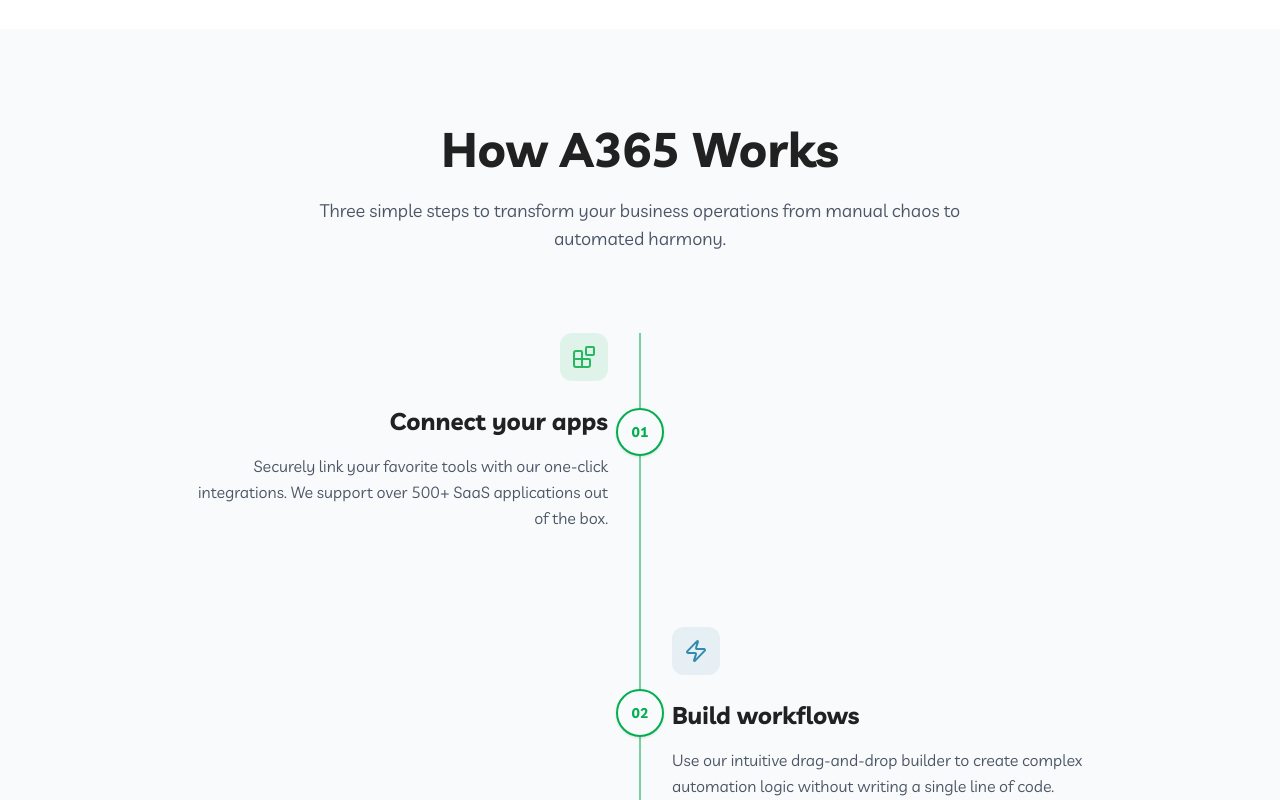
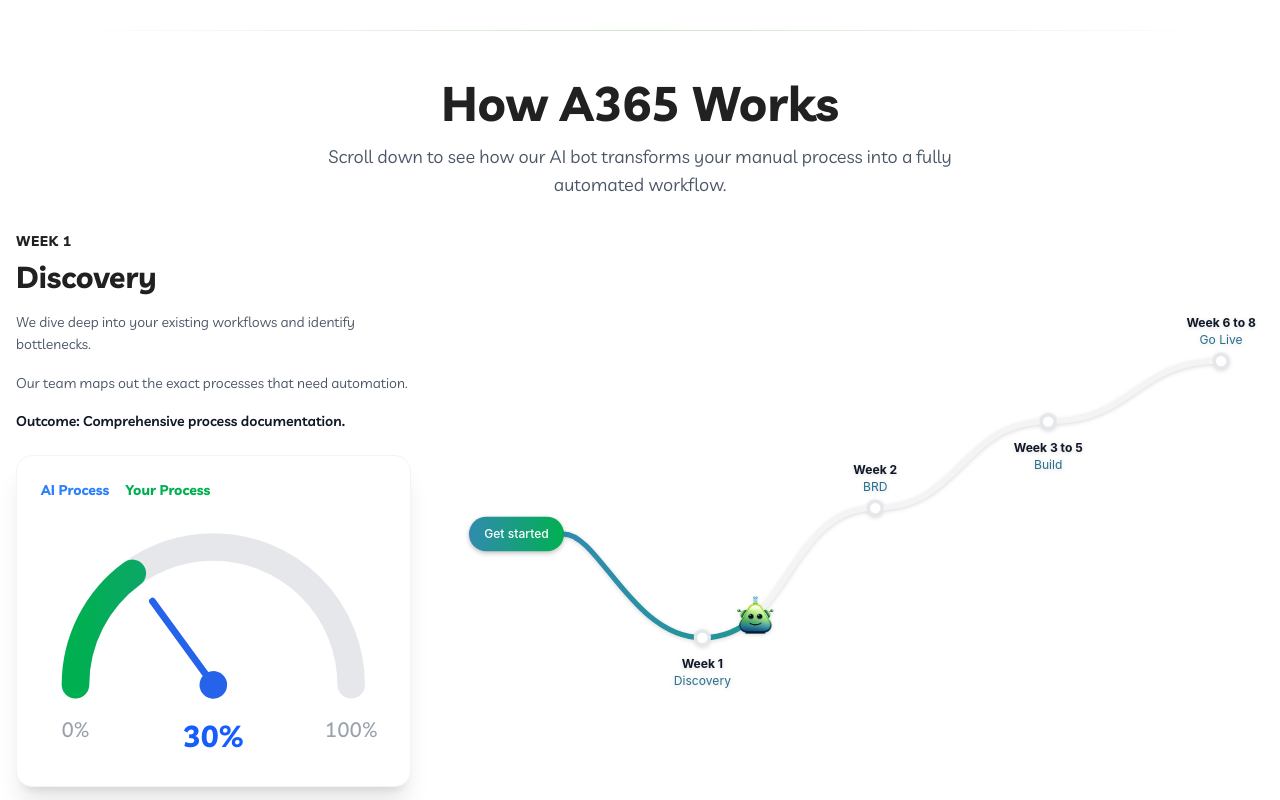
Before and after one commit to A365shift-DevTeam/A365-Automation, a React (Vite) app: page / in a window 1280 px wide. Shown: the part 1600-2400 px from the top of the page. Built offline with nearby package versions, Linux system fonts and the light colour scheme.

Commit message:
How it works Section added

```diff
--- a/src/App.tsx
+++ b/src/App.tsx
@@ -13,17 +13,32 @@ import Benefits from './components/sections/Benefits';
 import CTA from './components/sections/CTA';
 import Footer from './components/sections/Footer';
 
+function Divider() {
+  return (
+    <div className="w-full px-8 md:px-16">
+      <div className="h-px bg-gradient-to-r from-transparent via-[#65A859]/30 to-transparent" />
+    </div>
+  );
+}
+
 export default function App() {
   return (
     <div className="min-h-screen bg-white text-gray-900 selection:bg-primary-500/30">
       <main>
         <Hero />
+        <Divider />
         <ShowcaseCarousel />
+        <Divider />
         <HowItWorks />
+        <Divider />
         <Features />
+        <Divider />
         <WorkflowVisualizer />
+        <Divider />
         <Integrations />
+        <Divider />
         <Benefits />
+        <Divider />
         <CTA />
       </main>
       <Footer />
--- a/src/components/sections/HowItWorks.tsx
+++ b/src/components/sections/HowItWorks.tsx
@@ -1,93 +1,221 @@
 import { motion, useScroll, useTransform } from 'motion/react';
-import { useRef } from 'react';
-import { Blocks, Zap, BarChart3 } from 'lucide-react';
-import SectionWrapper from '../ui/SectionWrapper';
+import { useRef, useState, useEffect } from 'react';
+import ambotLogo from '../../assets/Ambot logo png.png';
 
-const STEPS = [
+const PHASES = [
   {
-    id: '01',
-    title: 'Connect your apps',
-    description: 'Securely link your favorite tools with our one-click integrations. We support over 500+ SaaS applications out of the box.',
-    icon: Blocks,
-    color: 'text-primary-400',
-    bg: 'bg-primary-500/10',
+    threshold: 0.1,
+    week: "WEEK 0",
+    title: "Ready to start",
+    desc1: "Let's embark on the automation journey.",
+    desc2: "We will analyze your current processes.",
+    outcome: "A clear roadmap for automation."
   },
   {
-    id: '02',
-    title: 'Build workflows',
-    description: 'Use our intuitive drag-and-drop builder to create complex automation logic without writing a single line of code.',
-    icon: Zap,
-    color: 'text-accent-400',
-    bg: 'bg-accent-500/10',
+    threshold: 0.35,
+    week: "WEEK 1",
+    title: "Discovery",
+    desc1: "We dive deep into your existing workflows and identify bottlenecks.",
+    desc2: "Our team maps out the exact processes that need automation.",
+    outcome: "Comprehensive process documentation."
   },
   {
-    id: '03',
-    title: 'Automate & monitor',
-    description: 'Set it live and watch the magic happen. Track performance, errors, and savings in real-time on your dashboard.',
-    icon: BarChart3,
-    color: 'text-primary-400',
-    bg: 'bg-primary-500/10',
+    threshold: 0.6,
+    week: "WEEK 2",
+    title: "BRD",
+    desc1: "Business Requirements Document creation.",
+    desc2: "We finalize the scope, tools, and expected ROI.",
+    outcome: "Approved blueprint for the bot."
   },
+  {
+    threshold: 0.85,
+    week: "WEEK 3-5",
+    title: "Build & Train",
+    desc1: "We develop the platform, configure AI models, integrate systems, and run iterative testing.",
+    desc2: "Automation workflows, backend logic, and UI components are implemented.",
+    outcome: "Production-ready AI system."
+  },
+  {
+    threshold: 1.1,
+    week: "WEEK 6-8",
+    title: "Go Live",
+    desc1: "Deployment to production environment.",
+    desc2: "We monitor the bot's performance and make necessary adjustments.",
+    outcome: "Fully automated workflow."
+  }
 ];
 
 export default function HowItWorks() {
   const containerRef = useRef<HTMLDivElement>(null);
   const { scrollYProgress } = useScroll({
     target: containerRef,
-    offset: ["start center", "end center"]
+    offset: ["start start", "end end"]
   });
 
+  const [percentage, setPercentage] = useState(0);
+  const [currentPhase, setCurrentPhase] = useState(PHASES[0]);
+
+  useEffect(() => {
+    return scrollYProgress.on("change", (latest) => {
+      setPercentage(Math.round(latest * 100));
+      const phase = PHASES.find(p => latest < p.threshold) || PHASES[PHASES.length - 1];
+      setCurrentPhase(phase);
+    });
+  }, [scrollYProgress]);
+
+  // The exact path the bot and the progress line will follow
+  const pathString = "M 190 280 C 230 280, 270 400, 350 400 C 450 400, 450 250, 550 250 C 650 250, 650 150, 750 150 C 850 150, 850 80, 950 80";
+
   return (
-    <SectionWrapper id="how-it-works" className="bg-gray-50">
-      <div className="text-center mb-20">
-        <h2 className="text-3xl md:text-5xl font-bold mb-6 text-gray-900">How A365 Works</h2>
-        <p className="text-gray-600 max-w-2xl mx-auto text-lg">
-          Three simple steps to transform your business operations from manual chaos to automated harmony.
-        </p>
-      </div>
+    <section ref={containerRef} id="how-it-works" className="bg-white h-[300vh] relative">
+      <div className="sticky top-0 h-screen flex flex-col items-center justify-center overflow-hidden py-12">
 
-      <div ref={containerRef} className="relative max-w-4xl mx-auto">
-        {/* Vertical Line */}
-        <div className="absolute left-8 md:left-1/2 top-0 bottom-0 w-px bg-gray-200 -translate-x-1/2" />
+        <div className="text-center mb-8 shrink-0">
+          <h2 className="text-3xl md:text-5xl font-bold mb-4 text-gray-900">How A365 Works</h2>
+          <p className="text-gray-600 max-w-2xl mx-auto text-lg">
+            Scroll down to see how our AI bot transforms your manual process into a fully automated workflow.
+          </p>
+        </div>
 
-        <motion.div
-          className="absolute left-8 md:left-1/2 top-0 bottom-0 w-px bg-primary-500 -translate-x-1/2 origin-top"
-          style={{ scaleY: scrollYProgress }}
-        />
+        <div className="w-full max-w-7xl mx-auto px-4 grid grid-cols-1 lg:grid-cols-12 gap-8 items-center flex-1 min-h-0">
 
-        <div className="space-y-24">
-          {STEPS.map((step, index) => {
-            const isEven = index % 2 === 0;
-            return (
-              <div key={step.id} className={`relative flex flex-col md:flex-row items-center gap-8 md:gap-16 ${isEven ? '' : 'md:flex-row-reverse'}`}>
+          {/* Left Side: Text & Gauge */}
+          <div className="lg:col-span-4 flex flex-col gap-6 h-full justify-center">
+            {/* Text Description */}
+            <div className="min-h-[180px]">
+              <h4 className="text-primary-500 font-bold text-sm tracking-wider uppercase mb-2">{currentPhase.week}</h4>
+              <h3 className="text-3xl font-bold text-gray-900 mb-4">{currentPhase.title}</h3>
+              <p className="text-gray-600 mb-4 text-sm leading-relaxed">{currentPhase.desc1}</p>
+              <p className="text-gray-600 mb-4 text-sm leading-relaxed">{currentPhase.desc2}</p>
+              <p className="text-gray-900 font-semibold text-sm">Outcome: {currentPhase.outcome}</p>
+            </div>
 
-                {/* Center Node */}
-                <div className="absolute left-8 md:left-1/2 w-12 h-12 rounded-full bg-gray-50 border-2 border-primary-500 -translate-x-1/2 flex items-center justify-center z-10 shadow-sm">
-                  <span className="text-sm font-bold text-primary-500">{step.id}</span>
+            {/* Gauge Card */}
+            <div className="bg-white rounded-2xl border border-gray-100 shadow-xl p-6 pb-8">
+              <div className="flex gap-4 mb-6 font-bold text-sm">
+                <span className="text-blue-500">AI Process</span>
+                <span className="text-primary-500">Your Process</span>
+              </div>
+              <div className="relative">
+                <svg viewBox="0 0 300 200" className="w-full h-auto overflow-visible">
+                  <defs>
+                    <linearGradient id="gauge-gradient" x1="0%" y1="0%" x2="100%" y2="0%">
+                      <stop offset="0%" stopColor="#00B050" />
+                      <stop offset="100%" stopColor="#308BAF" />
+                    </linearGradient>
+                  </defs>
+
+                  {/* Background Arc */}
+                  <path d="M 30 140 A 120 120 0 0 1 270 140" fill="none" stroke="#e5e7eb" strokeWidth="24" strokeLinecap="round" />
+
+                  {/* Foreground Arc */}
+                  <motion.path
+                    d="M 30 140 A 120 120 0 0 1 270 140"
+                    fill="none"
+                    stroke="url(#gauge-gradient)"
+                    strokeWidth="24"
+                    strokeLinecap="round"
+                    strokeDasharray={377}
+                    style={{ strokeDashoffset: useTransform(scrollYProgress, [0, 1], [377, 0]) }}
+                  />
+
+                  {/* Needle */}
+                  <motion.g
+                    style={{
+                      rotate: useTransform(scrollYProgress, [0, 1], [-90, 90]),
+                      originX: 0.5,
+                      originY: 0.5
+                    }}
+                  >
+                    {/* Transparent bounding box to force the rotation center to exactly 150,140 */}
+                    <circle cx="150" cy="140" r="90" fill="transparent" />
+                    <line x1="150" y1="140" x2="150" y2="50" stroke="#2563eb" strokeWidth="6" strokeLinecap="round" />
+                    <circle cx="150" cy="140" r="12" fill="#2563eb" />
+                  </motion.g>
+
+                  {/* Labels */}
+                  <text x="30" y="185" textAnchor="middle" className="text-lg font-medium fill-gray-400">0%</text>
+                  <text x="270" y="185" textAnchor="middle" className="text-lg font-medium fill-gray-400">100%</text>
+                </svg>
+                <div className="absolute bottom-0 left-1/2 -translate-x-1/2 text-3xl font-bold text-blue-600">
+                  {percentage}%
                 </div>
+              </div>
+            </div>
+          </div>
 
-                {/* Content */}
-                <motion.div
-                  initial={{ opacity: 0, x: isEven ? -50 : 50 }}
-                  whileInView={{ opacity: 1, x: 0 }}
-                  viewport={{ once: true, margin: "-100px" }}
-                  transition={{ duration: 0.6 }}
-                  className={`w-full md:w-1/2 pl-24 md:pl-0 ${isEven ? 'md:text-right' : 'md:text-left'}`}
-                >
-                  <div className={`inline-flex p-3 rounded-xl ${step.bg} ${step.color} mb-6`}>
-                    <step.icon className="w-6 h-6" />
-                  </div>
-                  <h3 className="text-2xl font-bold mb-4 text-gray-900">{step.title}</h3>
-                  <p className="text-gray-600 leading-relaxed">{step.description}</p>
-                </motion.div>
+          {/* Right Side: Timeline SVG */}
+          <div className="lg:col-span-8 flex items-center justify-center h-full">
+            <svg viewBox="50 0 950 500" className="w-full h-auto drop-shadow-sm overflow-visible max-h-[80vh]">
+              <defs>
+                <linearGradient id="btn-gradient" x1="0%" y1="0%" x2="100%" y2="0%">
+                  <stop offset="0%" stopColor="#308BAF" />
+                  <stop offset="100%" stopColor="#00B050" />
+                </linearGradient>
+                <linearGradient id="path-gradient" x1="0%" y1="0%" x2="100%" y2="0%">
+                  <stop offset="0%" stopColor="#308BAF" />
+                  <stop offset="100%" stopColor="#00B050" />
+                </linearGradient>
+              </defs>
 
-                {/* Empty space for the other side */}
-                <div className="hidden md:block w-1/2" />
-              </div>
-            );
-          })}
+              {/* Base Path */}
+              <path d={pathString} fill="none" stroke="#f3f4f6" strokeWidth="6" strokeLinecap="round" />
+
+              {/* Animated Progress Path */}
+              <motion.path
+                d={pathString}
+                fill="none"
+                stroke="url(#path-gradient)"
+                strokeWidth="6"
+                strokeLinecap="round"
+                style={{ pathLength: scrollYProgress }}
+              />
+
+              {/* Nodes */}
+              <g transform="translate(80, 260)">
+                <rect width="110" height="40" rx="20" fill="url(#btn-gradient)" className="drop-shadow-md" />
+                <text x="55" y="25" textAnchor="middle" className="text-sm font-medium fill-white" style={{ fontFamily: 'Inter, sans-serif' }}>Get started</text>
+              </g>
+
+              <g>
+                <circle cx="350" cy="400" r="8" fill="white" stroke="#e5e7eb" strokeWidth="4" />
+                <text x="350" y="435" textAnchor="middle" className="text-sm font-bold fill-gray-900" style={{ fontFamily: 'Inter, sans-serif' }}>Week 1</text>
+                <text x="350" y="455" textAnchor="middle" className="text-sm fill-accent-600" style={{ fontFamily: 'Inter, sans-serif' }}>Discovery</text>
+              </g>
+
+              <g>
+                <circle cx="550" cy="250" r="8" fill="white" stroke="#e5e7eb" strokeWidth="4" />
+                <text x="550" y="210" textAnchor="middle" className="text-sm font-bold fill-gray-900" style={{ fontFamily: 'Inter, sans-serif' }}>Week 2</text>
+                <text x="550" y="230" textAnchor="middle" className="text-sm fill-accent-600" style={{ fontFamily: 'Inter, sans-serif' }}>BRD</text>
+              </g>
+
+              <g>
+                <circle cx="750" cy="150" r="8" fill="white" stroke="#e5e7eb" strokeWidth="4" />
+                <text x="750" y="185" textAnchor="middle" className="text-sm font-bold fill-gray-900" style={{ fontFamily: 'Inter, sans-serif' }}>Week 3 to 5</text>
+                <text x="750" y="205" textAnchor="middle" className="text-sm fill-accent-600" style={{ fontFamily: 'Inter, sans-serif' }}>Build</text>
+              </g>
+
+              <g>
+                <circle cx="950" cy="80" r="8" fill="white" stroke="#e5e7eb" strokeWidth="4" />
+                <text x="950" y="40" textAnchor="middle" className="text-sm font-bold fill-gray-900" style={{ fontFamily: 'Inter, sans-serif' }}>Week 6 to 8</text>
+                <text x="950" y="60" textAnchor="middle" className="text-sm fill-accent-600" style={{ fontFamily: 'Inter, sans-serif' }}>Go Live</text>
+              </g>
+
+              {/* Bot Icon */}
+              <motion.g
+                style={{
+                  offsetPath: `path('${pathString}')`,
+                  offsetDistance: useTransform(scrollYProgress, [0, 1], ["0%", "100%"]),
+                  offsetRotate: "0deg"
+                }}
+              >
+                <image href={ambotLogo} x="-24" y="-24" width="48" height="48" />
+              </motion.g>
+
+            </svg>
+          </div>
         </div>
       </div>
-    </SectionWrapper>
+    </section>
   );
 }
```
Also changed, not shown: src/assets/Ambot logo png.png (added).
